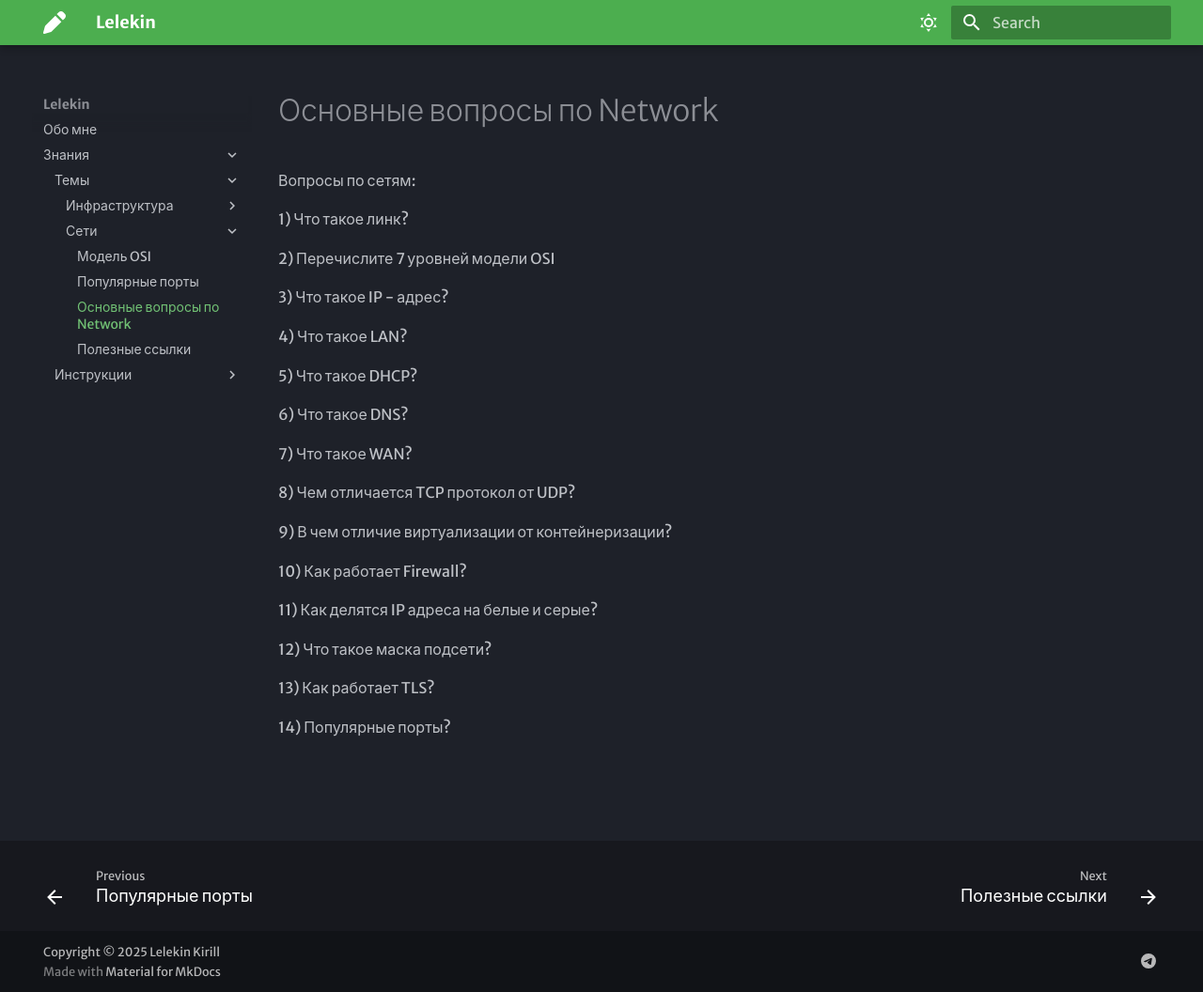
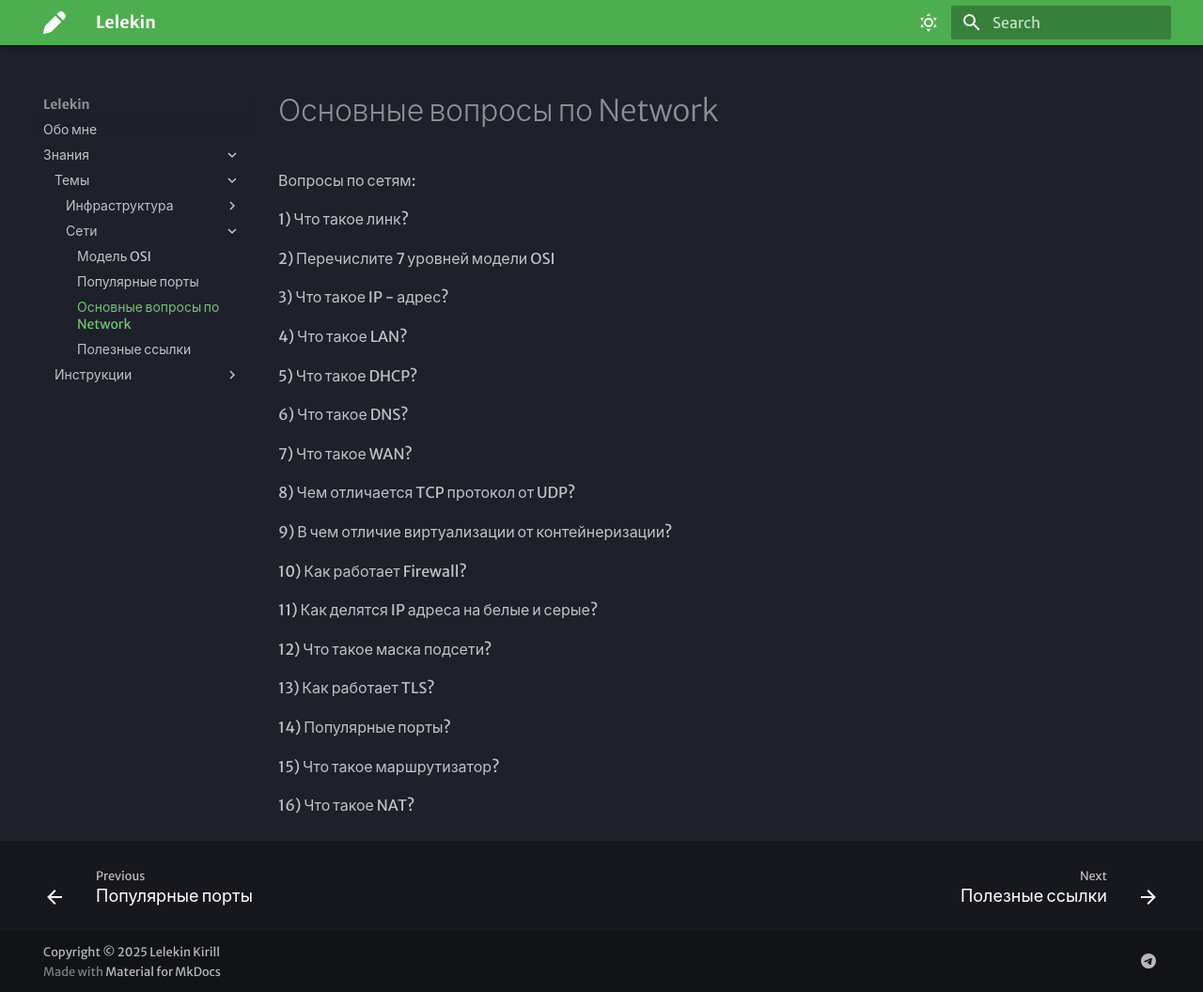
Before and after one commit to lelekinkirill96/mkdocs_portfolio, an MkDocs documentation site: the page built from docs/question/seti/questionsnetwork.md, in a window 1280 px wide and 1056 px high. Shown: the whole window at 94% size. Built offline with MkDocs 1.6.1 and Material for MkDocs 9.7.7, drawn with Linux system fonts in a browser that asks for light colours.

Commit message:
Adding information

```diff
--- a/docs/question/seti/questionsnetwork.md
+++ b/docs/question/seti/questionsnetwork.md
@@ -28,3 +28,7 @@
 13) Как работает TLS?
 
 14) Популярные порты?
+
+15) Что такое маршрутизатор?
+
+16) Что такое NAT?
```
Also changed, not shown: docs/question/seti/links.md (+4 -0 lines).
